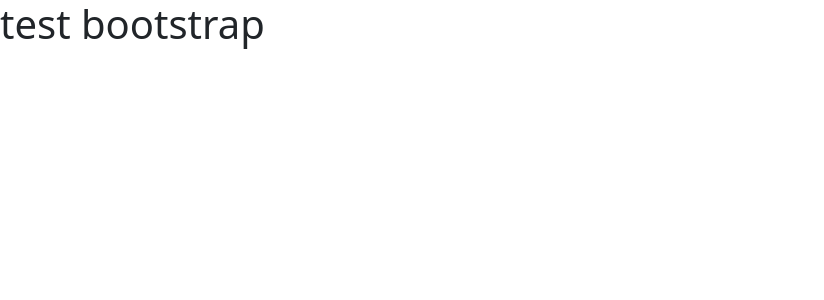
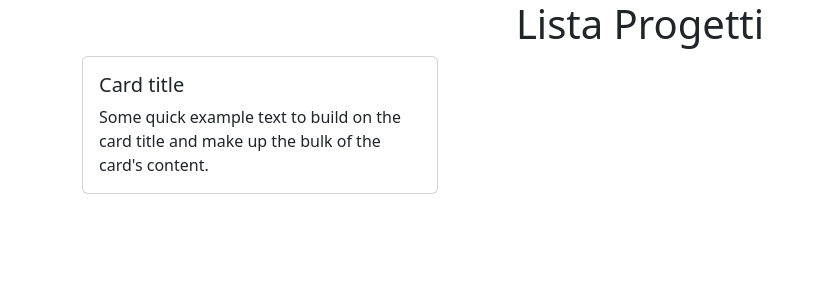
Before and after one commit to Casimiro-Moliterni/vite-boolfolio, a Vue app: page / in a window 1280 px wide. Shown: the top 300 px of the page, without its empty margins (0-824 px from the left). Built offline with nearby package versions, Linux system fonts and the light colour scheme.

Commit message:
add new components ProjectList for api

```diff
--- a/src/App.vue
+++ b/src/App.vue
@@ -1,11 +1,18 @@
 <script >
+import ProjectList from "./components/ProjectsList.vue";
 
+export default{
+
+  components:{
+    ProjectList
+  }
+}
 </script>
 
 <template>
-<h1>test bootstrap</h1>
+<ProjectList></ProjectList>
 </template>
 
-<style >
-
+<style lang="scss" >
+@use './style/generic';
 </style>
--- /dev/null
+++ b/src/components/ProjectsList.vue
@@ -0,0 +1,25 @@
+<script>
+export default {
+    name: 'ProjectList'
+}
+</script>
+
+<template>
+    <div class="container">
+        <h1 class="text-center">Lista Progetti</h1>
+        <div class="row row-cols-3 gy-3">
+            <div class="col">
+                <div class="card" >
+                    <!-- <img src="..." class="card-img-top" alt="..."> -->
+                    <div class="card-body">
+                        <h5 class="card-title">Card title</h5>
+                        <p class="card-text">Some quick example text to build on the card title and make up the bulk of
+                            the card's content.</p>
+                    </div>
+                </div>
+            </div>
+        </div>
+    </div>
+</template>
+
+<style lang="scss" scoped></style>
--- /dev/null
+++ b/src/style/partials/_variables.scss
@@ -0,0 +1,4 @@
+.container_my{
+    max-width: 600px;
+    margin: 0 auto;
+}
```
Also changed, not shown: src/components/SingleProject.vue (added), src/style/generic.scss (added).
